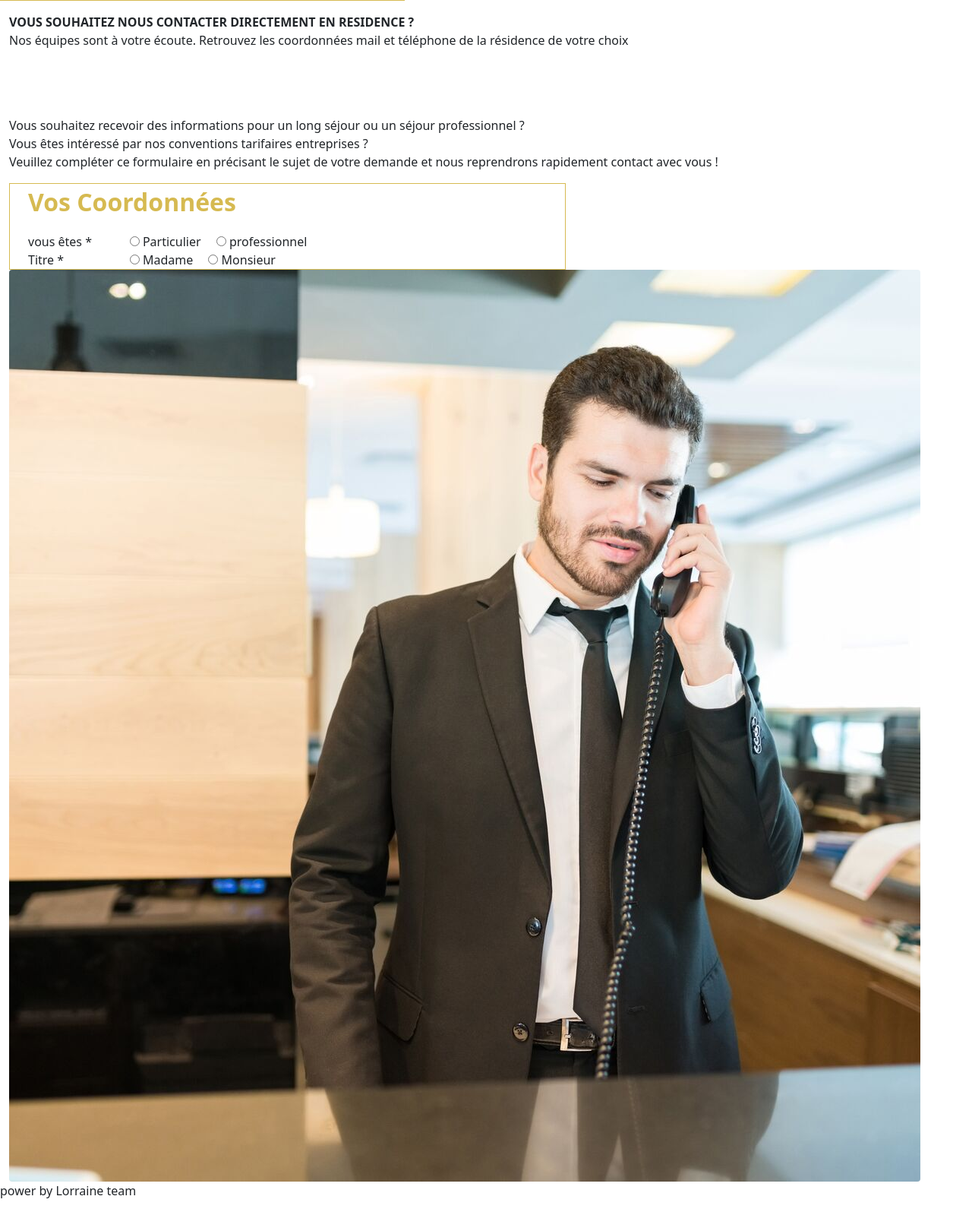
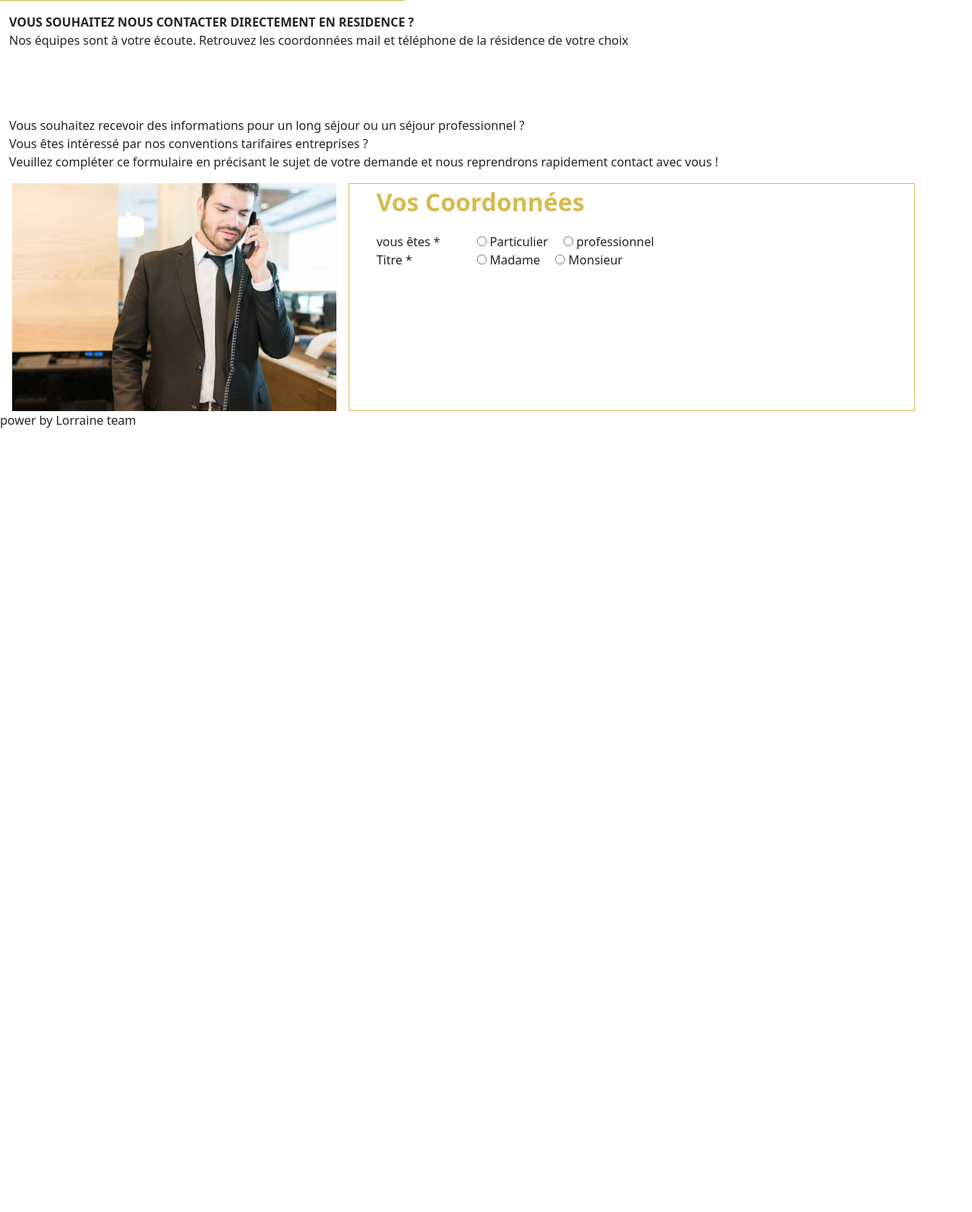
Before and after one commit to masurejean/appart-hotel, a PHP site: page /assets/contact.html in a window 1280 px wide. Shown: the part 297-1892 px from the top of the page at 76% size. After the commit the page ends 860 px from the top, so only its background shows below. Run offline with PHP 8.4, Linux system fonts and the light colour scheme.

Commit message:
second export

```diff
--- a/assets/contact.html
+++ b/assets/contact.html
@@ -13,7 +13,7 @@
     <script src="https://cdn.jsdelivr.net/npm/bootstrap@5.1.3/dist/js/bootstrap.bundle.min.js"></script>
 
     <!-- import style de la  page -->
-    <link rel="stylesheet" href="./assets/css/contact.css">
+    <link rel="stylesheet" href="./css/contact.css">
     <!-- fin d'import de style -->
 </head>
 
@@ -26,7 +26,7 @@
     <main>
         <div class="container-fluid">
             <div class="row">
-                <p><a href="./index.html">Acceuil</a> >> RESTONS EN CONTACT</p>
+                <p><a href="../index.html">Acceuil</a> >> RESTONS EN CONTACT</p>
 
                 <div class="titre col-5">
                     <h1>RESTONS EN CONTACT</h1>
@@ -50,8 +50,13 @@
                         Veuillez compléter ce formulaire en précisant le sujet de votre demande et nous reprendrons
                         rapidement contact avec vous !
                     </p>
+                    <div class="row">
+                        <div class=" imgContact col-4">
+                            <!-- <img src="./img/contact.jpg" class="rounded" alt="Cinque Terre"> -->
+                        </div>
+                        <div class="coordonee col-7">
                             <form action="" method="post">
-                        <div class="coordonee col-7">
+
 
                                 <div class="container">
 
@@ -60,16 +65,19 @@
 
 
                                     </div>
-                                <div class="row"> <!-- selection entre pro et particulier -->
+                                    <div class="row">
+                                        <!-- selection entre pro et particulier -->
                                         <div class="col-2">vous êtes *</div>
                                         <div class="formRadio col-10">
                                             <input type="radio" name="particulier" id="radioPart" value="Particulier">
                                             <label for="radioPart">Particulier</label>
-                                        <input type="radio" name="professionnel" id="radioPart" value="professionnel">
+                                            <input type="radio" name="professionnel" id="radioPart"
+                                                value="professionnel">
                                             <label for="radioPart">professionnel</label>
                                         </div>
                                     </div>
-                                <div class="row"> <!-- selection Titre -->
+                                    <div class="row">
+                                        <!-- selection Titre -->
                                         <div class="col-2">Titre *</div>
                                         <div class="formRadio col-10">
                                             <input type="radio" name="Madame" id="radioPart" value="Madame">
@@ -82,17 +90,16 @@
 
 
                         </div>
-                        <div class="col-4">
-                            <img src="./assets/img/contact.jpg" class="rounded" alt="Cinque Terre">
-                        </div>
+
                         </form>
+
                     </div>
 
                 </div>
 
 
 
-
+            </div>
         </div>
 
     </main>
--- a/assets/css/contact.css
+++ b/assets/css/contact.css
@@ -11,6 +11,18 @@ header{
 .bar{
     min-height: 2px;
     background-color: #D6BA51; /* a voir suivant la  charte couleur */
+}
+
+
+.imgContact{
+    min-height: 300px;
+    background-image: url(../img/contact.jpg);
+    background-position: center;
+    background-size: cover;
+    margin-right: 1rem;
+    margin-left: 1rem ;
+
+
 }
 
 .acceuil span{
```
Lines whose indentation alone changed are shown as unchanged.
